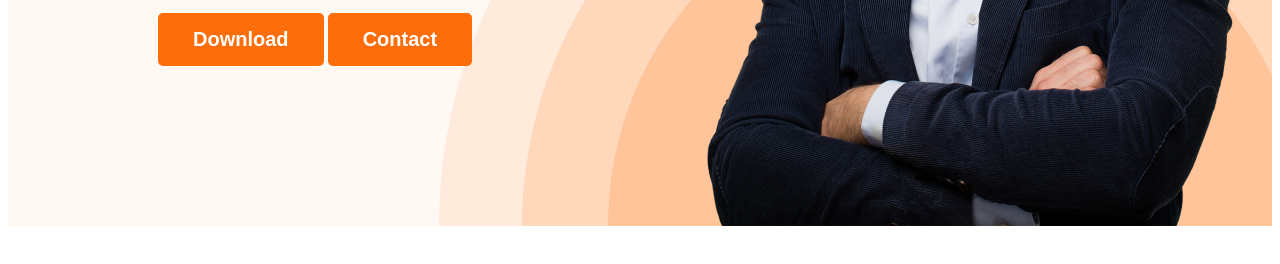
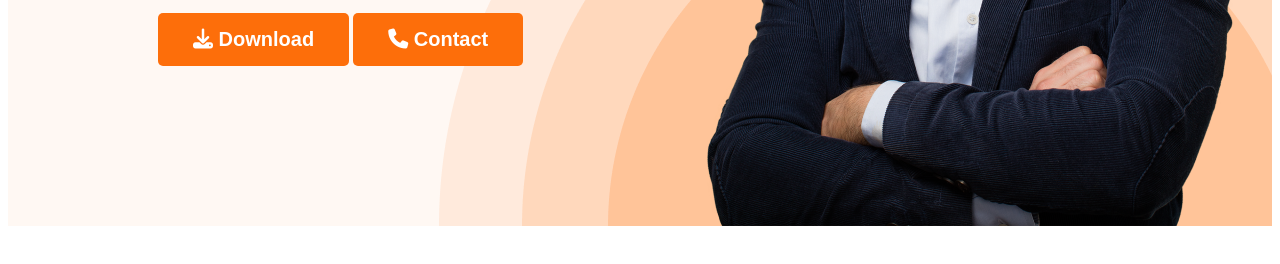
Before and after one commit to Mostakim3157/web-developer-portfolio, a plain HTML site: page index.html in a window 1280 px wide. Shown: the part 632-896 px from the top of the page. Drawn offline with Linux system fonts and the light colour scheme.

Commit message:
icon added

```diff
--- a/index.html
+++ b/index.html
@@ -8,6 +8,7 @@
     <link rel="preconnect" href="https://fonts.googleapis.com">
     <link rel="preconnect" href="https://fonts.gstatic.com" crossorigin>
     <link href="https://fonts.googleapis.com/css2?family=Open+Sans:wght@800&display=swap" rel="stylesheet">
+    <script src="https://kit.fontawesome.com/b701714a2a.js" crossorigin="anonymous"></script>
     <link rel="stylesheet" href="styles/portfolio.css">
 </head>
 
@@ -27,8 +28,8 @@
                 <h1 class="banner-title">Mary Hardy</h1>
                 <p class="banner-dis">Shot what able cold new see hold.Friendly as an betrayed formerly he. Morning
                     because as to society behaved moments.</p>
-                <button class="btn-primary">Download</button>
-                <button class="btn-primary">Contact</button>
+                <button class="btn-primary"><i class="fa-solid fa-download"></i> Download</button>
+                <button class="btn-primary"><i class="fa-solid fa-phone"></i> Contact</button>
             </div>
             <img src="images/hardy.png" alt="" class="profile-picture">
         </div>
```
